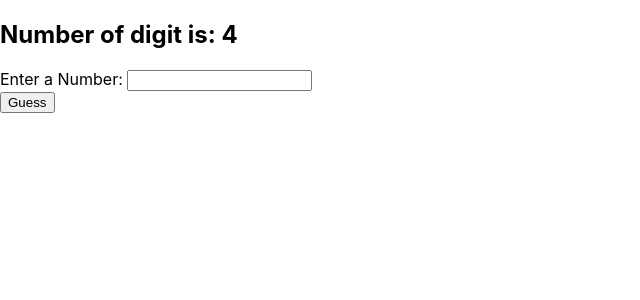
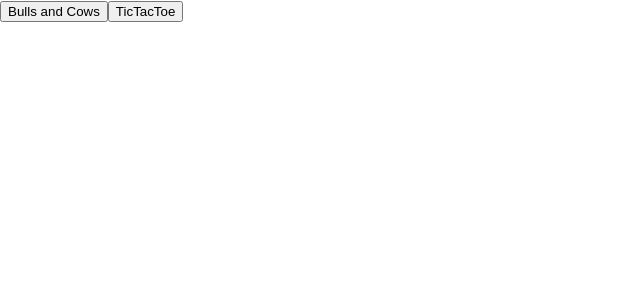
Before and after one commit to jonathanc816/TJgames, a React (Create React App) app: page / in a window 1280 px wide. Shown: the top 300 px of the page, without its empty margins (0-640 px from the left). Built offline with nearby package versions, Linux system fonts and the light colour scheme.

Commit message:
Added navigation features

```diff
--- a/package.json
+++ b/package.json
@@ -8,6 +8,7 @@
     "@testing-library/user-event": "^13.5.0",
     "react": "^18.2.0",
     "react-dom": "^18.2.0",
+    "react-router-dom": "^6.4.3",
     "react-scripts": "5.0.1",
     "web-vitals": "^2.1.4"
   },
--- a/public/index.html
+++ b/public/index.html
@@ -24,7 +24,7 @@
       work correctly both with client-side routing and a non-root public URL.
       Learn how to configure a non-root public URL by running `npm run build`.
     -->
-    <title>React App</title>
+    <title>Bulls & Cows</title>
   </head>
   <body>
     <noscript>You need to enable JavaScript to run this app.</noscript>
--- a/src/App.js
+++ b/src/App.js
@@ -1,39 +1,21 @@
 import './App.css';
-import React, { Component } from "react";
-import { generateSecret, getHint } from "./games/BullsAndCowsFunction"
-// import Button from 'react-bootstrap/Button'
+import React, { Component } from 'react';
+import BullsAndCowspg from './BullsAndCows';
+import { BrowserRouter as Router, Route, Routes } from 'react-router-dom';
+import TicTacToe from './TicTacToe';
+import Home from './Home';
 
 function App() {
   return (
     <div>
-      <BullsAndCows/>
+      <Router>
+        <Routes>
+          <Route path="/" element={<Home />} />
+          <Route path="/bullsandcows" element={<BullsAndCowspg />} />
+          <Route path="/tictactoe" element={<TicTacToe />} />
+        </Routes>
+      </Router>
     </div>
   );
 }
-
-class BullsAndCows extends React.Component {
-  constructor(props) {
-    super(props);
-    this.state = {
-      secret: generateSecret(4),
-      value: ''
-    };
-    this.handleChange = this.handleChange.bind(this);
-  }
-
-  handleChange(event) {
-    this.setState({value: event.target.value});
-  }
-
-  render() {
-    return (
-      <section>
-        <div id="numDigit"> <h1>Number of digit is: 4</h1></div>
-        <div id="guessInput">Enter a Number: <input type="text" value={this.state.value} onChange={this.handleChange} /></div>
-        <div id="guess"><button onClick={() =>{console.log(getHint(this.state.secret, this.state.value))}}>Guess</button></div>
-      </section>
-
-    )
-  }
-}
 export default App;
--- /dev/null
+++ b/src/BullsAndCows.js
@@ -0,0 +1,62 @@
+import { generateSecret, getHint } from './games/BullsAndCowsFunction';
+import React, { Component } from 'react';
+import { useNavigate } from 'react-router-dom';
+function BullsAndCowspg() {
+  const navigate = useNavigate();
+  return (
+    <div>
+      <BullsAndCows />
+      <button
+        onClick={() => {
+          navigate('/');
+        }}
+      >
+        Exit
+      </button>
+    </div>
+  );
+}
+class BullsAndCows extends React.Component {
+  constructor(props) {
+    super(props);
+    this.state = {
+      secret: generateSecret(4),
+      value: '',
+    };
+    this.handleChange = this.handleChange.bind(this);
+  }
+
+  handleChange(event) {
+    this.setState({ value: event.target.value });
+  }
+
+  render() {
+    return (
+      <section>
+        <div id="numDigit">
+          {' '}
+          <h1>Number of digit is: 4</h1>
+        </div>
+        <div id="guessInput">
+          Enter a Number:{' '}
+          <input
+            type="text"
+            value={this.state.value}
+            onChange={this.handleChange}
+          />
+        </div>
+        <div id="guess">
+          <button
+            onClick={() => {
+              console.log(getHint(this.state.secret, this.state.value));
+            }}
+          >
+            Guess
+          </button>
+        </div>
+      </section>
+    );
+  }
+}
+
+export default BullsAndCowspg;
--- /dev/null
+++ b/src/Home.js
@@ -0,0 +1,25 @@
+import React from 'react';
+import { useNavigate } from 'react-router-dom';
+
+function Home() {
+  const navigate = useNavigate();
+  return (
+    <div>
+      <button
+        onClick={() => {
+          navigate('/bullsandcows');
+        }}
+      >
+        Bulls and Cows
+      </button>
+      <button
+        onClick={() => {
+          navigate('/tictaetoe');
+        }}
+      >
+        TicTacToe
+      </button>
+    </div>
+  );
+}
+export default Home;
--- /dev/null
+++ b/src/TicTacToe.js
@@ -0,0 +1,19 @@
+import React from 'react';
+import { useNavigate } from 'react-router-dom';
+
+function TicTacToe() {
+  const navigate = useNavigate();
+  return (
+    <div>
+      <h1>TicTacToe</h1>
+      <button
+        onClick={() => {
+          navigate('/');
+        }}
+      >
+        Exit
+      </button>
+    </div>
+  );
+}
+export default TicTacToe;
```
Also changed, not shown: 1 other file (tests, documents, lock files or other folders).
